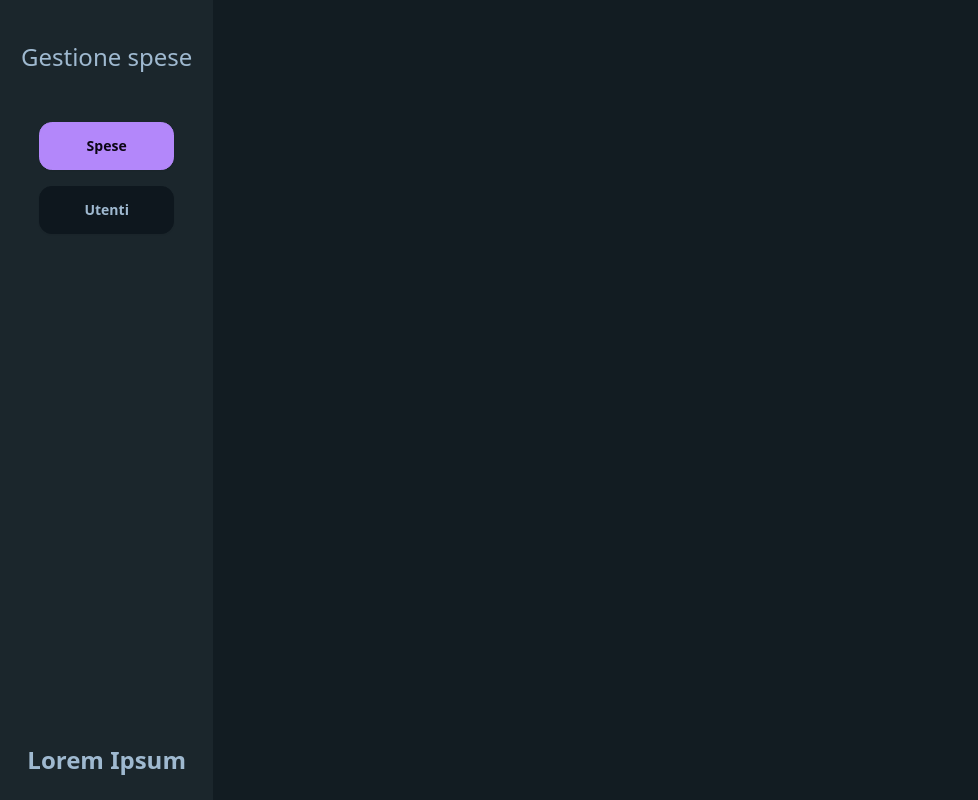
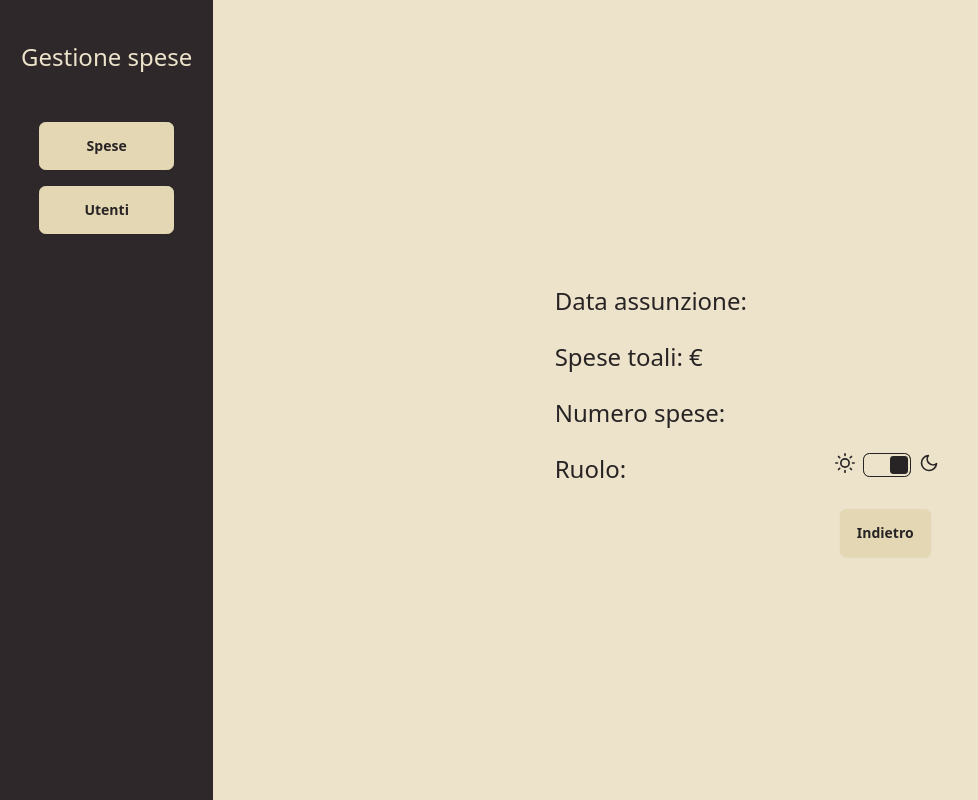
Before and after one commit to SimVac/nota-spese, a Flask app: page /user in a window 1280 px wide. Shown: the whole page, without its empty margins (0-978 px from the left). Run offline with Flask 3, Linux system fonts and the light colour scheme; a user stored in the database is signed in; some libraries are stand-ins or nearby versions.

Commit message:
viva rago fro

```diff
--- a/templates/utente.html
+++ b/templates/utente.html
@@ -10,27 +10,93 @@
     <script src="https://cdn.tailwindcss.com"></script>
     <title>Gestione Spese</title>
 </head>
+
 <body>
-    <div>
+    <div class="flex flex-row">
         <div id="left-bar" class="flex flex-col h-screen w-2/12 bg-neutral">
             <div class="h-1/6 flex justify-center items-center">
-                <span class="text-2xl"> Gestione spese </span>
+                <span class="text-2xl" id="spese"> Gestione spese </span>
             </div>
             <div class="flex flex-col justify-between items-center h-screen">
                 <div class="flex flex-col w-10/12">
                     <div class="p-2 flex justify-center">
-                        <a href="/" class="w-10/12"><button class="btn w-full btn-accent">Spese</button></a>
+                        <a href="/" class="w-10/12"><button class="btn w-full">Spese</button></a>
                     </div>
                     <div class="p-2 flex justify-center">
                         <button class="btn w-10/12">Utenti</button>
                     </div>
                 </div>
                 <div class="pb-4">
-                    <a href="/user"><button id="nome" class="text-2xl btn btn-ghost">Lorem Ipsum</button></a>
+                    <a href="/user"><button id="nome" class="text-2xl btn btn-ghost"></button></a>
+                </div>
+            </div>
+        </div>
+
+        <div class="w-10/12 flex flex-col justify-center items-center h-screen">
+            <div class="w-4/12 flex flex-col justify-evenly items-center h-3/6">
+                <span class="text-4xl" id="nome"></span>
+                <div class="w-96 text-2xl">
+                    <div class="pb-6 flex flex-row justify-between">
+                        <span>Data assunzione: </span>
+                    </div>
+                    <div class="pb-6 flex flex-row justify-between">
+                        <span>Spese toali: €</span>
+                    </div>
+                    <div class="pb-6">
+                        <span>Numero spese: </span>
+                    </div>
+                    <div class="pb-6 flex flex-row justify-between">
+                        <span>Ruolo: </span>
+                        <label class="flex cursor-pointer gap-2">
+                            <svg xmlns="http://www.w3.org/2000/svg" width="20" height="20" viewBox="0 0 24 24"
+                                fill="none" stroke="currentColor" stroke-width="2" stroke-linecap="round"
+                                stroke-linejoin="round">
+                                <circle cx="12" cy="12" r="5" />
+                                <path
+                                    d="M12 1v2M12 21v2M4.2 4.2l1.4 1.4M18.4 18.4l1.4 1.4M1 12h2M21 12h2M4.2 19.8l1.4-1.4M18.4 5.6l1.4-1.4" />
+                            </svg>
+                            <input type="checkbox" value="retro" class="toggle theme-controller" id="theme" />
+                            <svg xmlns="http://www.w3.org/2000/svg" width="20" height="20" viewBox="0 0 24 24"
+                                fill="none" stroke="currentColor" stroke-width="2" stroke-linecap="round"
+                                stroke-linejoin="round">
+                                <path d="M21 12.79A9 9 0 1 1 11.21 3 7 7 0 0 0 21 12.79z"></path>
+                            </svg>
+                        </label>
+                    </div>
+
+                    <div class="flex justify-between flex-row-reverse pr-2 ">
+                        <a href="/"><button class="btn" type="button">Indietro</button></a>
+                    </div>
                 </div>
             </div>
         </div>
 
     </div>
 </body>
+
+<script>
+    let theme = document.getElementById("theme")
+
+    let nuovo = localStorage.getItem("theme") != null ? localStorage.getItem("theme") : "retro"
+    theme.checked = nuovo == "retro" ? true : false
+    localStorage.setItem("theme", nuovo)
+
+    theme.addEventListener("click", (event) => {
+        console.log("ok")
+        let attuale = localStorage.getItem("theme")
+        console.log(attuale)
+        if (attuale == "retro")
+            localStorage.setItem("theme", "sunset")
+        else
+            localStorage.setItem("theme", "retro")
+
+        location.reload()
+    })
+
+    if (localStorage.getItem("theme") == "retro"){
+        document.getElementById("spese").classList.add("text-base-100")
+        document.getElementById("nome").classList.add("text-base-100")
+    }
+</script>
+
 </html>
```
Also changed, not shown: templates/aggiunta.html (+21 -3 lines), templates/index.html (+18 -2 lines), templates/login.html (+15 -2 lines), mockup/utente.png (added).
